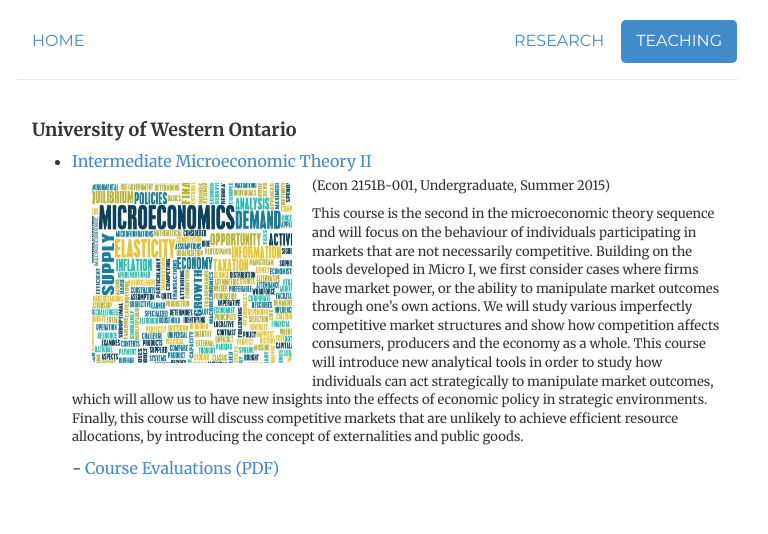
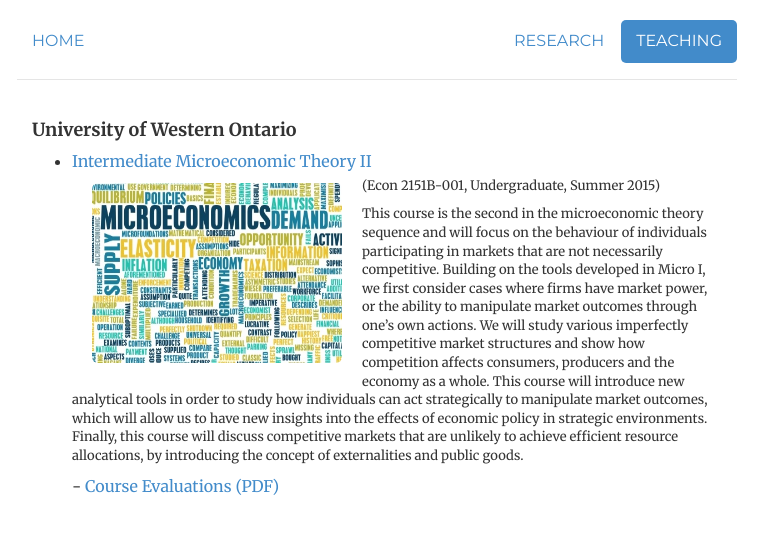
Before and after one commit to morihiroaki/morihiroaki.github.io, a Jekyll site: the page built from teaching.html, in a window 1280 px wide. Shown: the top 534 px of the page, without its empty margins (263-1031 px from the left). Built offline with Jekyll 4.4.1, drawn with Linux system fonts in a browser that asks for light colours.

Commit message:
Update teaching.html

```diff
--- a/teaching.html
+++ b/teaching.html
@@ -9,7 +9,7 @@
   <h4>University of Western Ontario</h4>
 <ul style="list-style-type:disc">
   <li><a target="_blank" href="/files/2151_2015S_syllabus.pdf" title="Syllabus">Intermediate Microeconomic Theory II</a></li>
-<img  class="img-rounded" src="files/micro_image.jpg" height="180" width="200" style='float: left;' hspace="20" vspace="10">
+<img  class="img-rounded" src="files/micro_image.jpg" height="180" width="250" style='float: left;' hspace="20" vspace="10">
 <p><font size="2">(Econ 2151B-001, Undergraduate, Summer 2015)  </p>
 <p><font size="2">This course is the second in the microeconomic theory sequence and will focus on the behaviour of
          individuals participating in markets that are not necessarily competitive. Building on the tools developed
```
